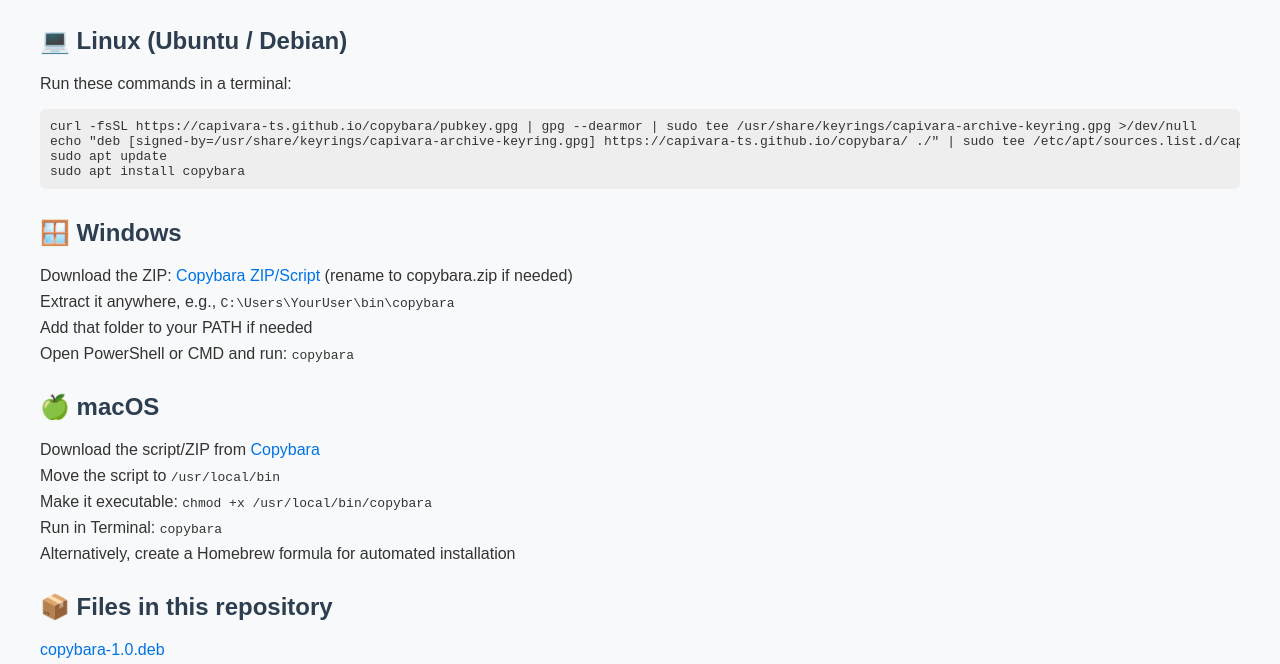
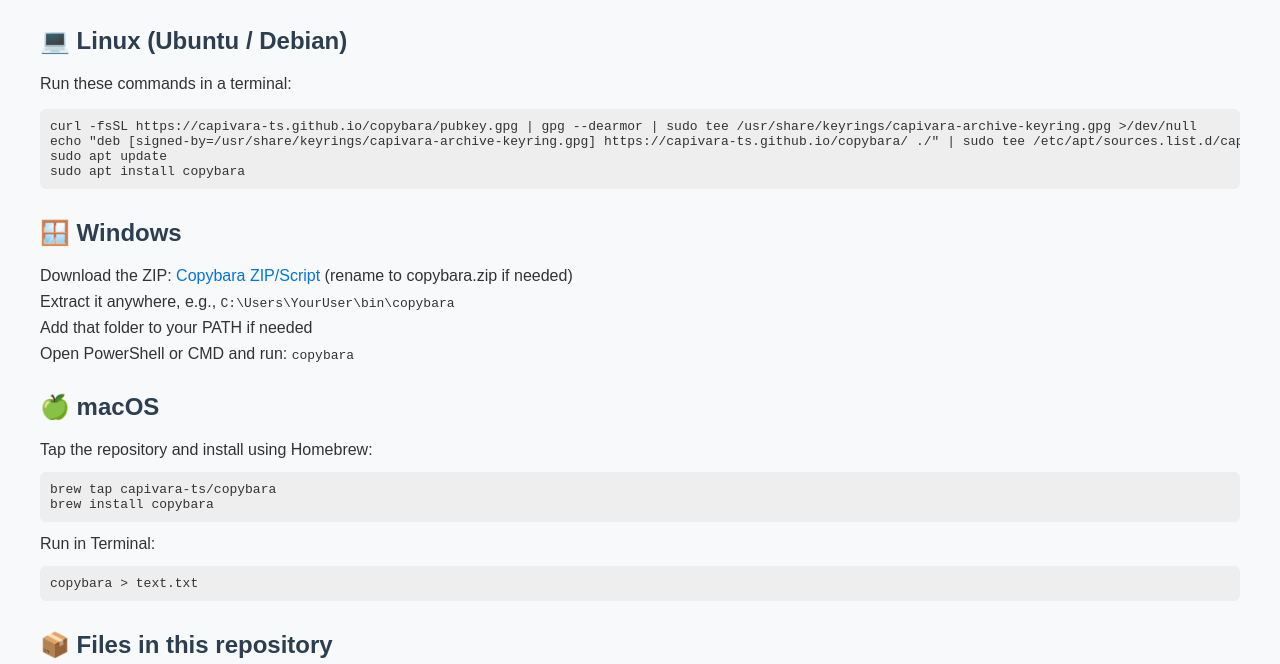
Before and after one commit to capivara-ts/copybara, a plain HTML site: page index.html in a window 1280 px wide. Shown: the part 120-784 px from the top of the page. Drawn offline with Linux system fonts and the light colour scheme.

Commit message:
update instructions mac

```diff
--- a/index.html
+++ b/index.html
@@ -65,11 +65,11 @@
 
   <h2>🍏 macOS</h2>
   <ul>
-    <li>Download the script/ZIP from <a href="https://capivara-ts.github.io/copybara/copybara-1.0.deb">Copybara</a></li>
-    <li>Move the script to <code>/usr/local/bin</code></li>
-    <li>Make it executable: <code>chmod +x /usr/local/bin/copybara</code></li>
-    <li>Run in Terminal: <code>copybara</code></li>
-    <li>Alternatively, create a Homebrew formula for automated installation</li>
+    <li>Tap the repository and install using Homebrew:</li>
+    <pre><code>brew tap capivara-ts/copybara
+brew install copybara</code></pre>
+    <li>Run in Terminal:</li>
+    <pre><code>copybara > text.txt</code></pre>
   </ul>
 
   <h2>📦 Files in this repository</h2>
```
